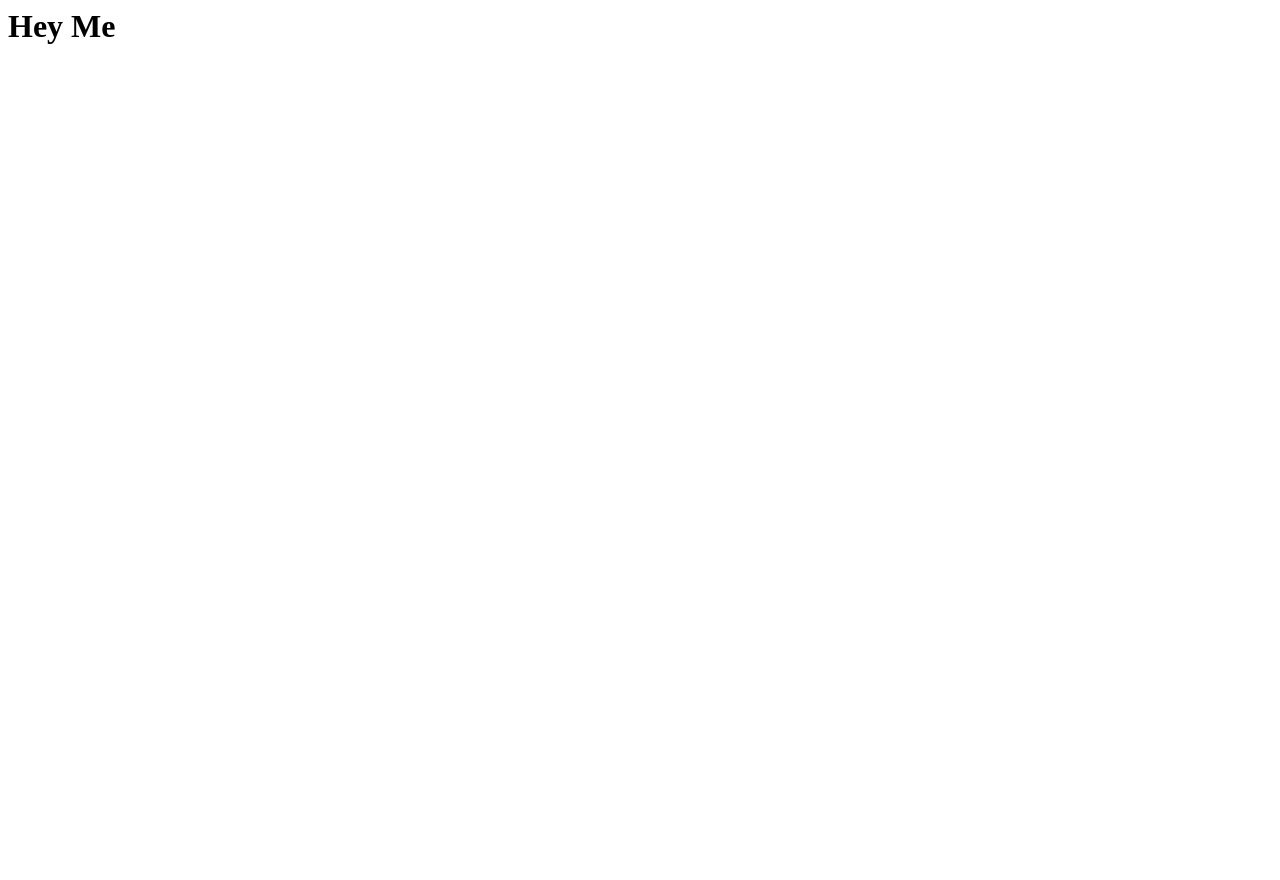
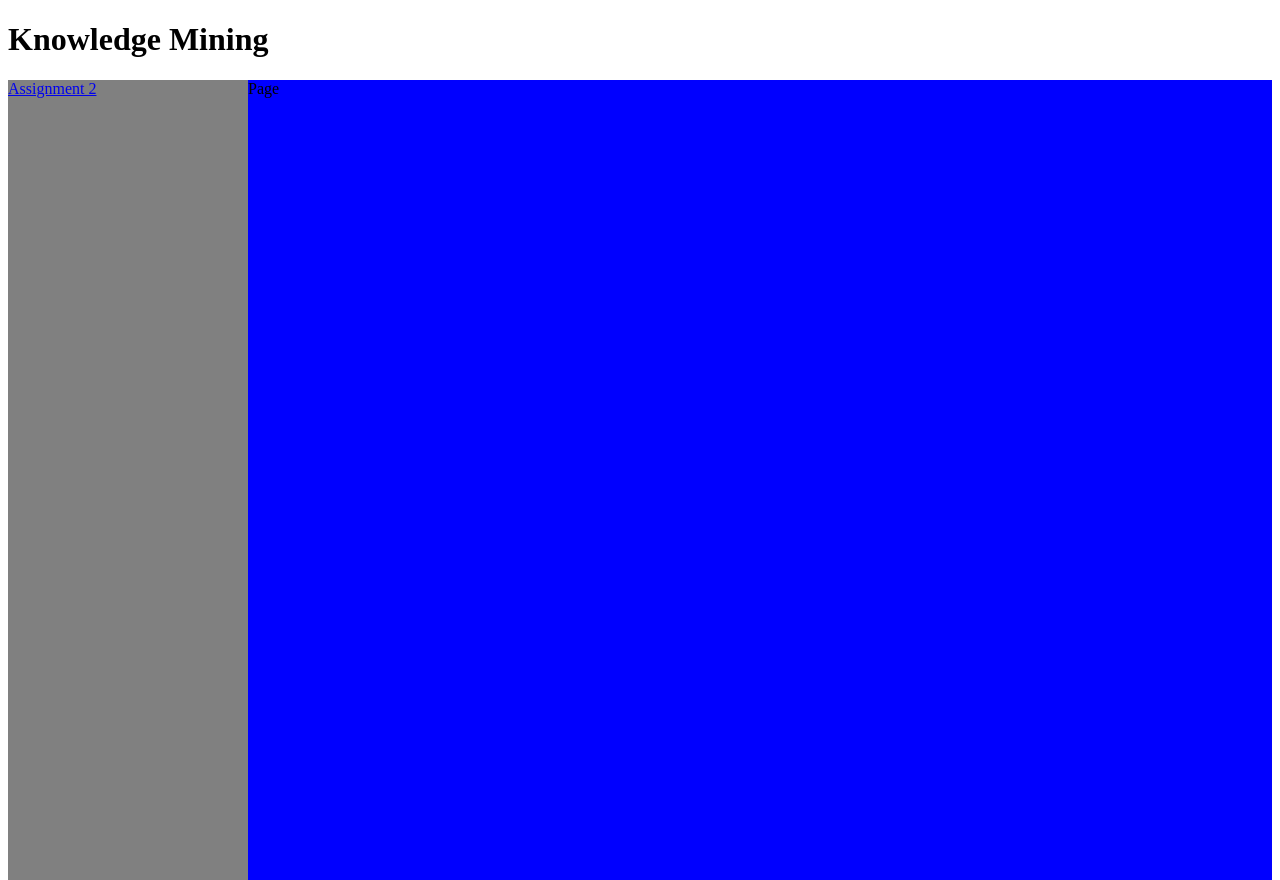
Before and after one commit to Razorbern/razorbern.github.io, a plain HTML site: page index.html in a window 1280 px wide. Before the commit the page ends 800 px from the top, so only its background shows below. Drawn offline with Linux system fonts and the light colour scheme.

Commit message:
general layout

```diff
--- a/index.html
+++ b/index.html
@@ -1 +1,26 @@
-<h1>Hey Me</h1>
+<!DOCTYPE html>
+<html>
+<head>
+<script type="text/javascript">
+function load_content(id, content) {
+    document.getElementById(id).innerHTML = '<object type="text/html" data="' + content + '""></object>';
+}
+</script>
+
+<link rel="stylesheet" href="styles.css">
+</head>
+<body>
+<div>
+    <h1>Knowledge Mining</h1>
+</div>
+
+<div class="flex-containter">
+    <div class="menu">
+        <a href="javascript:" onclick="load_content('page', 'assignment2.html')">Assignment 2</a>
+    </div>
+    <div id="page" class="page">
+        Page
+    </div>
+</div>
+</body>
+</html>
--- /dev/null
+++ b/styles.css
@@ -0,0 +1,21 @@
+html, body {
+    height: 100%;
+}
+
+.flex-containter {
+    display:flex;
+    flex-wrap: nowrap;
+    background-color: grey;
+    min-height: 100%;
+}
+
+.menu {
+    flex-grow: 0;
+    flex-shrink: 0;
+    flex-basis: 15em;
+}
+
+.page {
+    flex-grow: 1;
+    background-color: blue;
+}
```
Also changed, not shown: assignment2.html (added, +1 -0 lines).
